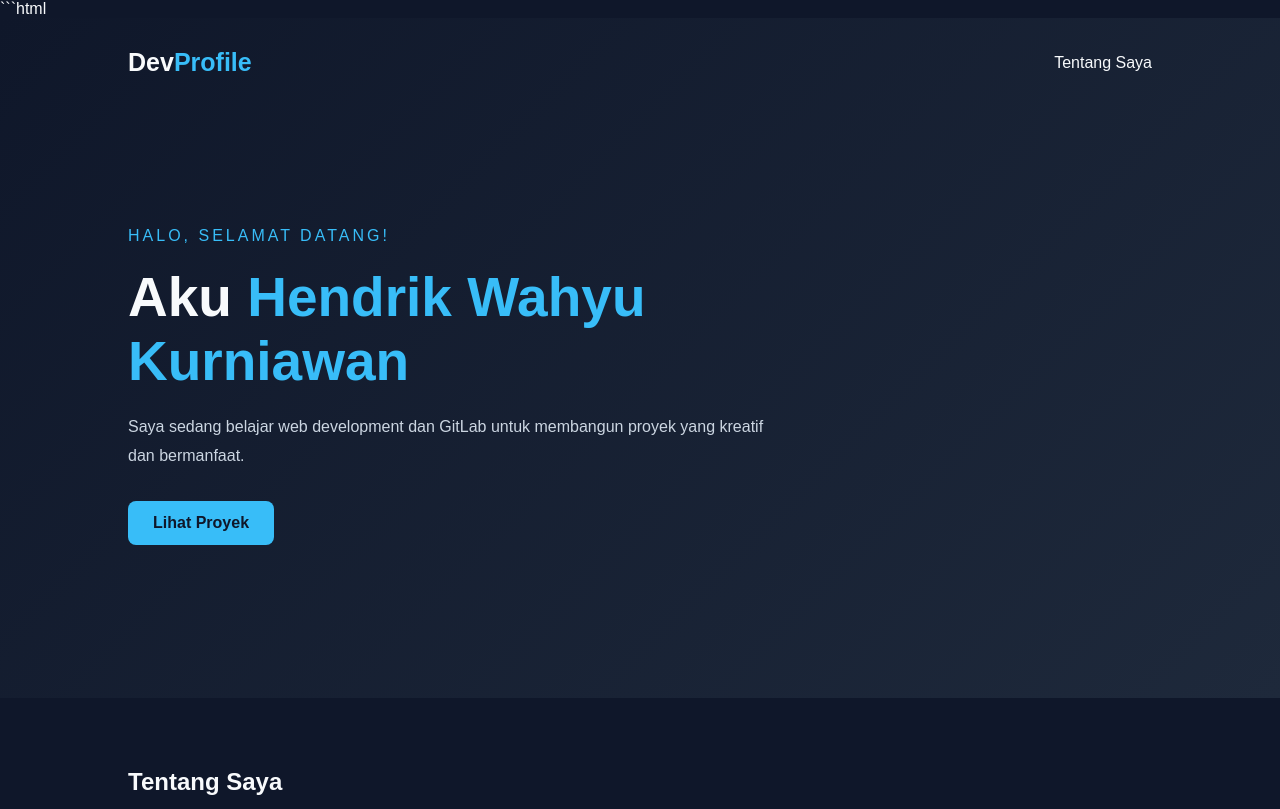
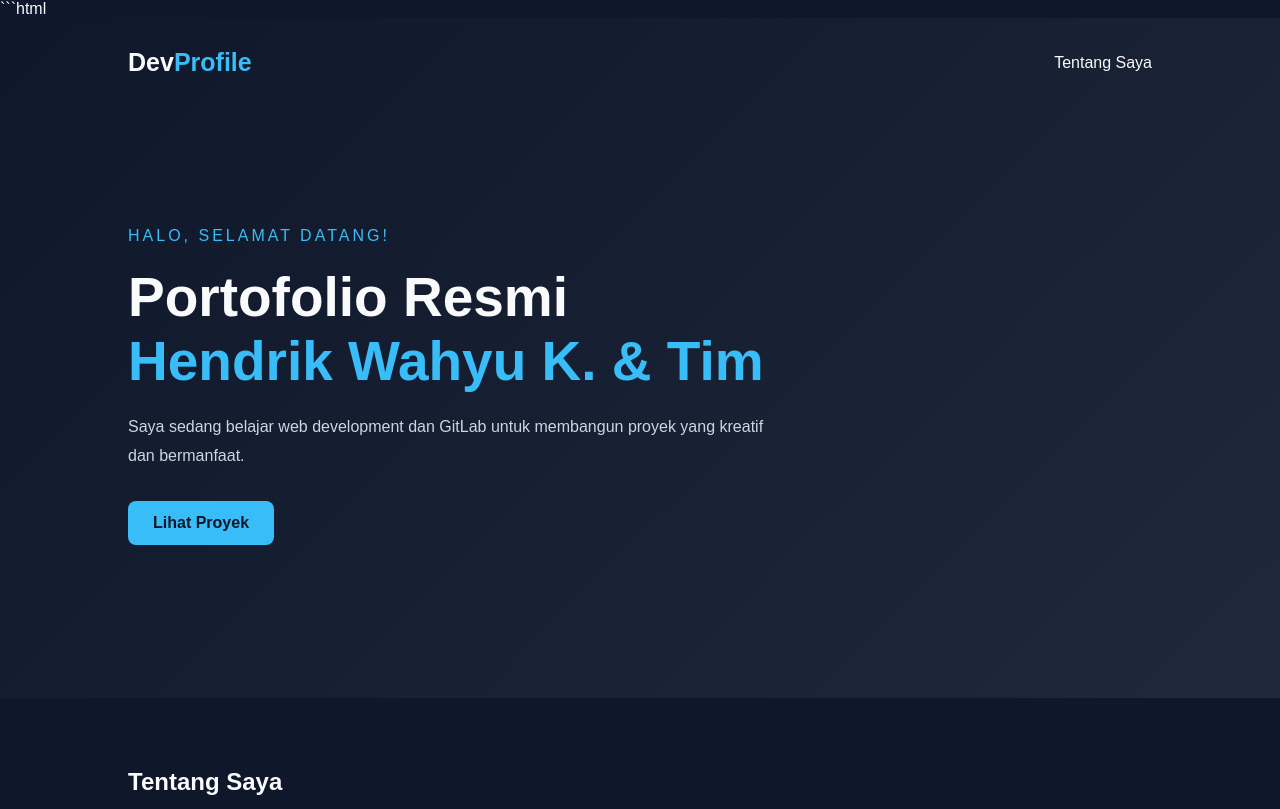
Before and after one commit to XCrusiderZ/devops-V, a plain HTML site: page index.html in a window 1280 px wide. Shown: the top 809 px of the page. Drawn offline with Linux system fonts and the light colour scheme.

Commit message:
update: perbarui judul portofolio di branch main

```diff
--- a/index.html
+++ b/index.html
@@ -16,7 +16,7 @@
 
         <div class="hero-content">
             <p class="greeting">HALO, SELAMAT DATANG!</p>
-            <h1>Aku <span>Hendrik Wahyu Kurniawan</span></h1>
+            <h1>Portofolio Resmi <span>Hendrik Wahyu K. & Tim</span></h1>
             <p class="description">
                 Saya sedang belajar web development dan GitLab
                 untuk membangun proyek yang kreatif dan bermanfaat.
```
